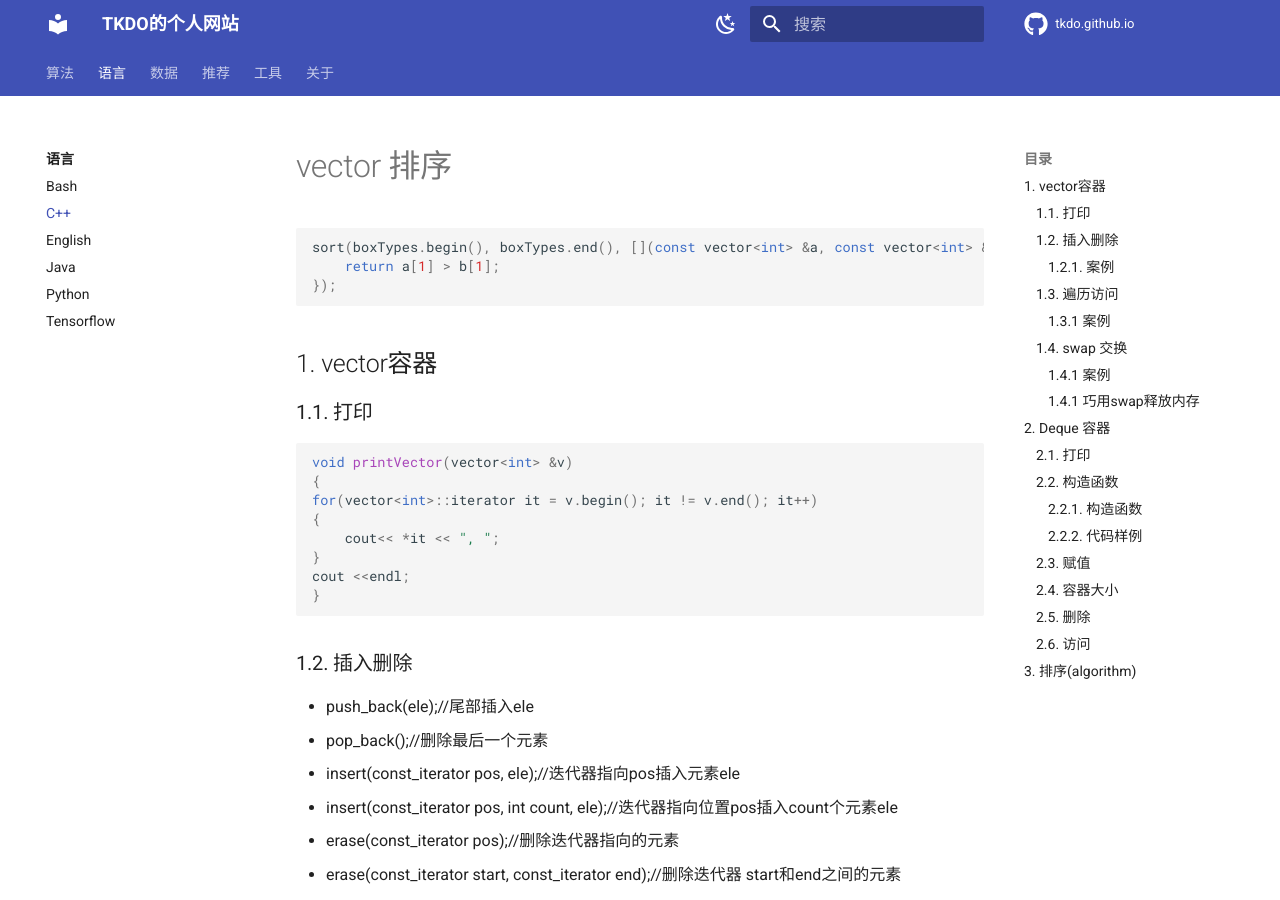
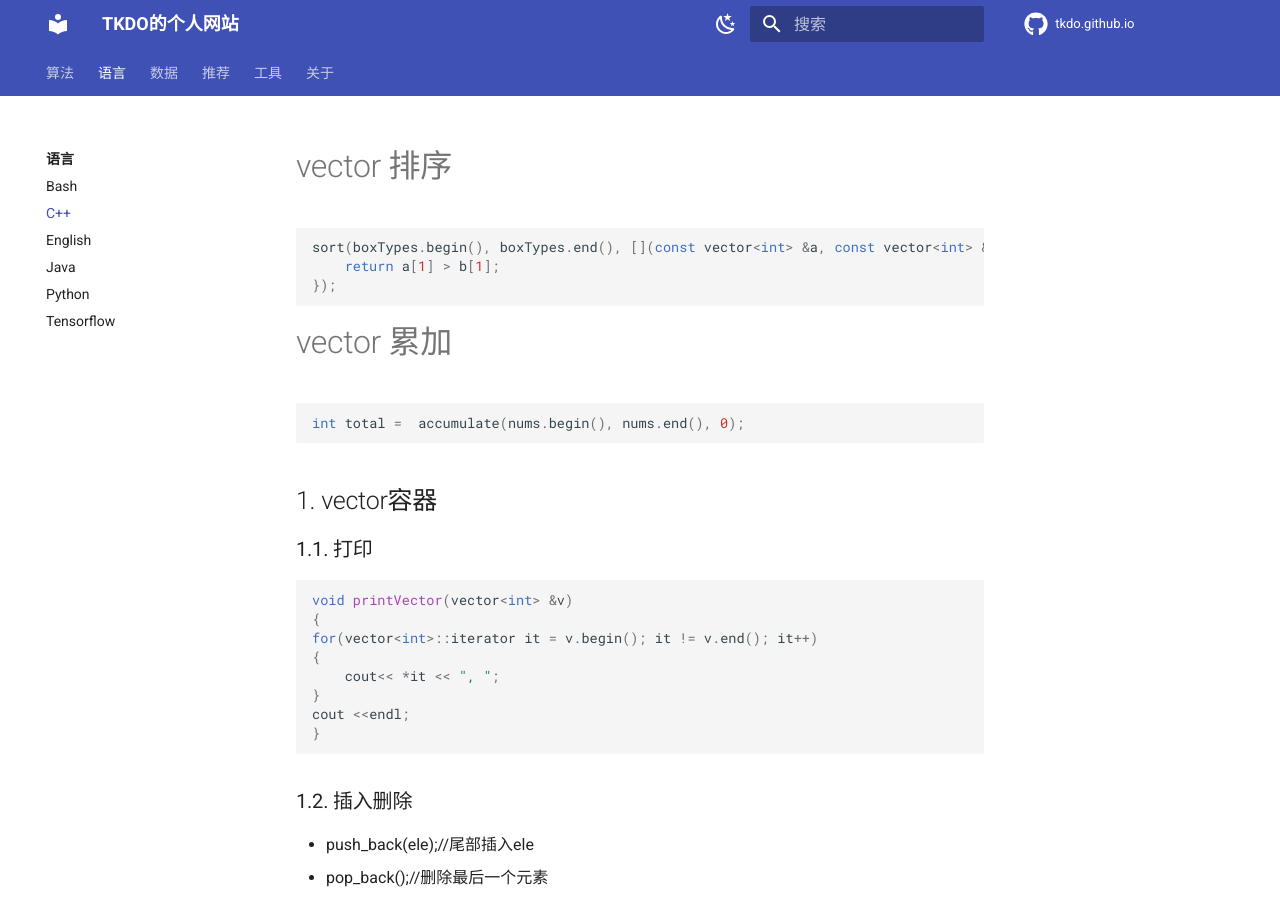
Before and after one commit to tkdo/tkdo.github.io, an MkDocs documentation site: the page built from docs/language/cplus.md, in a window 1280 px wide and 900 px high. Built offline with MkDocs 1.6.1 and Material for MkDocs 9.7.7, drawn with Linux system fonts in a browser that asks for light colours; comment, search, counter and statistics services are not loaded.

Commit message:
sum vector update

````diff
--- a/docs/language/cplus.md
+++ b/docs/language/cplus.md
@@ -5,6 +5,10 @@
 sort(boxTypes.begin(), boxTypes.end(), [](const vector<int> &a, const vector<int> &b) {
     return a[1] > b[1];
 });
+```
+# vector 累加
+```c++
+int total =  accumulate(nums.begin(), nums.end(), 0);
 ```
 
 
````
